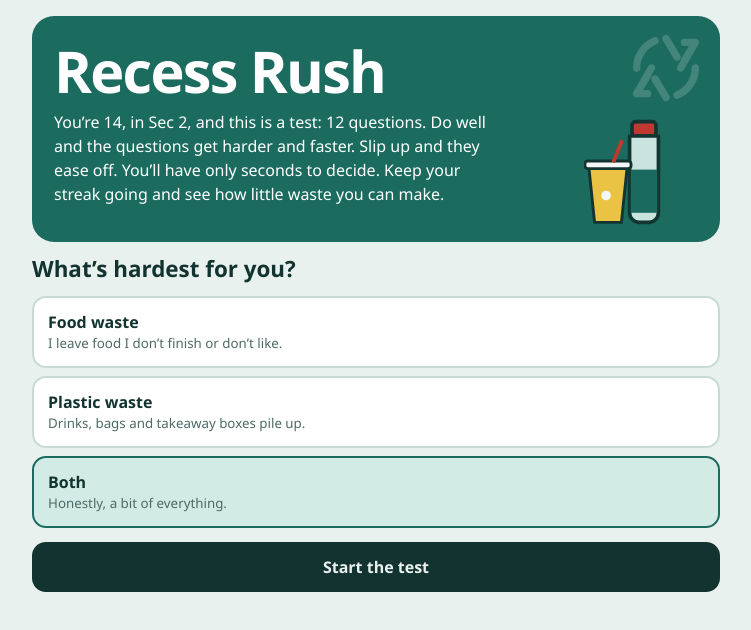
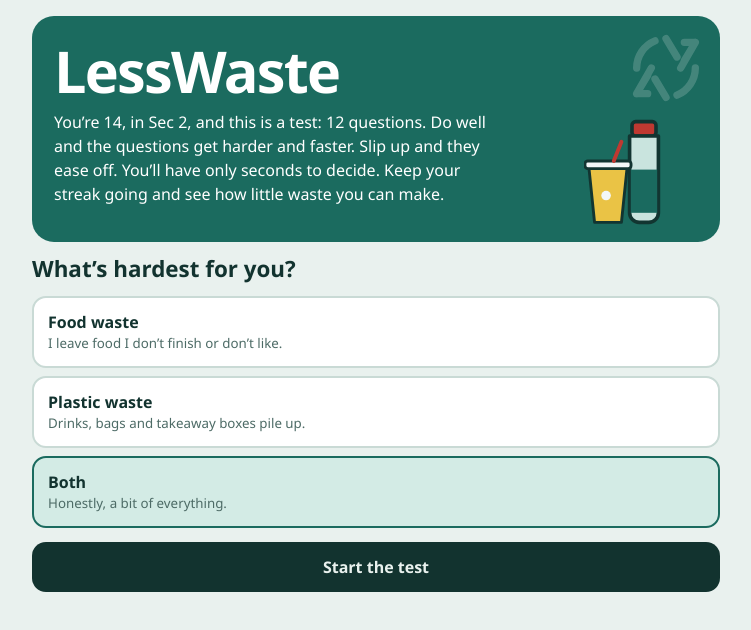
Before and after one commit to Group676767/Project, a plain HTML site: page index.html in a window 1280 px wide. Shown: the whole page, without its empty margins (264-1015 px from the left). Drawn offline with Linux system fonts and the light colour scheme.

Commit message:
Update index.html

```diff
--- a/index.html
+++ b/index.html
@@ -3,7 +3,7 @@
 <head>
 <meta charset="utf-8">
 <meta name="viewport" content="width=device-width, initial-scale=1, viewport-fit=cover">
-<title>Recess Rush: survive a school week with less waste</title>
+<title>LessWaste</title>
 <style>
 :root{--bg:#e9f1ee;--surface:#fff;--ink:#12332f;--muted:#4d6b66;--line:#c9dad5;--green:#1b6b5f;--green-soft:#d3ebe5;--red:#c9372f;--red-soft:#fbe0dd;--yellow:#f6c944;--on-green:#fff;box-sizing:border-box}
 @media (prefers-color-scheme:dark){:root{--bg:#0e1f1c;--surface:#16302c;--ink:#e6f3f0;--muted:#9bbab4;--line:#2b4a45;--green:#5cc2b0;--green-soft:#1f4640;--red:#ff7a70;--red-soft:#4a2320;--on-green:#0e1f1c}}
@@ -83,7 +83,7 @@ p{margin:0 0 10px}
 
 <section id="start">
   <div class="hero">
-    <h1>Recess Rush</h1>
+    <h1>LessWaste</h1>
     <svg class="mini" viewBox="0 0 100 100" aria-hidden="true" id="heroArt"></svg><p style="max-width:70%">You’re 14, in Sec 2, and this is a test: 12 questions. Do well and the questions get harder and faster. Slip up and they ease off. You’ll have only seconds to decide. Keep your streak going and see how little waste you can make.</p>
   </div>
   <h2>What’s hardest for you?</h2>
```
